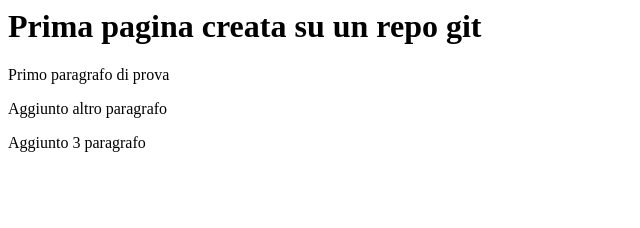
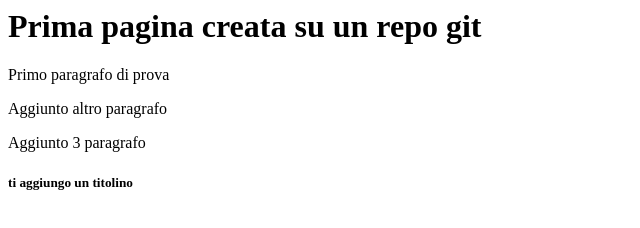
Before and after one commit to simoneciancia/git-test-iot, a plain HTML site: page index.html in a window 1280 px wide. Shown: the whole page, without its empty margins (0-640 px from the left). Drawn offline with Linux system fonts and the light colour scheme.

Commit message:
con titolino

```diff
--- a/index.html
+++ b/index.html
@@ -4,5 +4,6 @@
 		<p>Primo paragrafo di prova</p>
 		<p>Aggiunto altro paragrafo </p>
 		<p>Aggiunto 3 paragrafo<p>
+		<h5>ti aggiungo un titolino</h5>
 	</body>
 </html>
```
